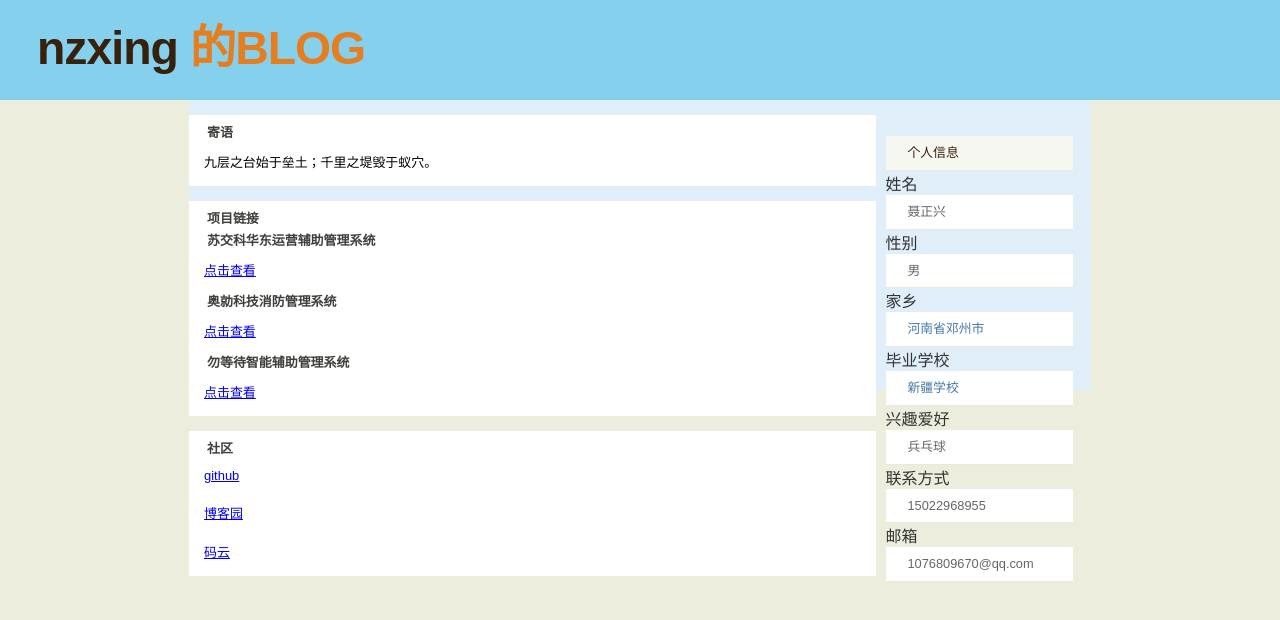
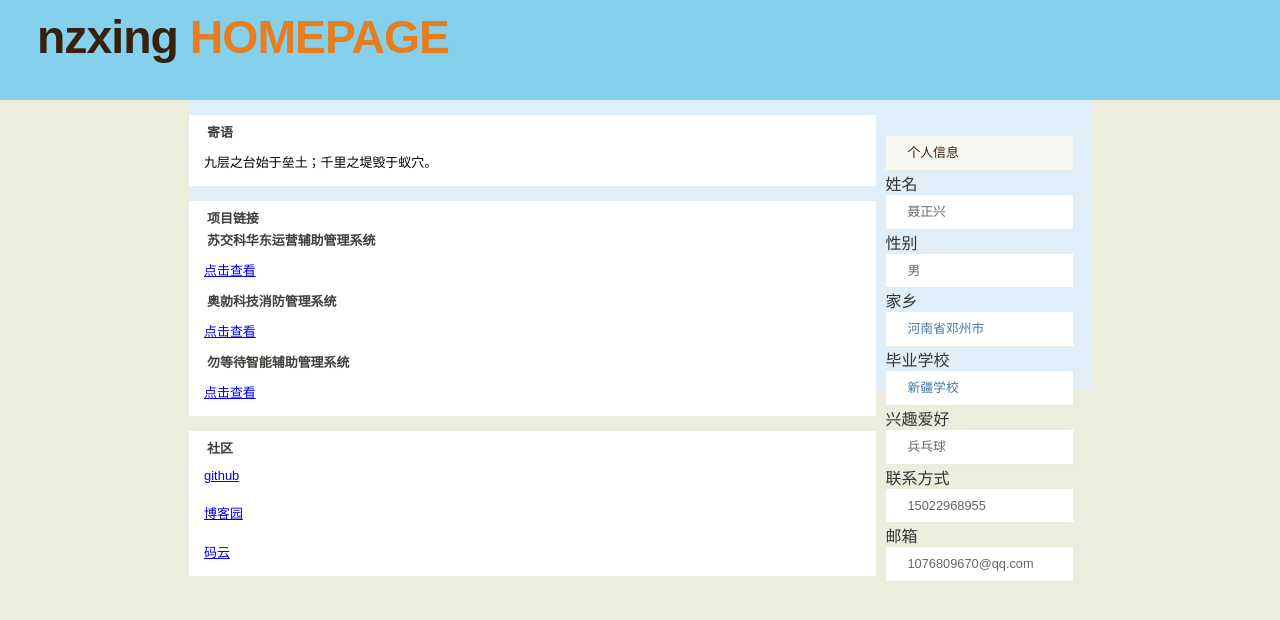
Before and after one commit to nzxing/nzxing.github.io, a plain HTML site: page index.html in a window 1280 px wide. Drawn offline with Linux system fonts and the light colour scheme.

Commit message:
Update index.html

```diff
--- a/index.html
+++ b/index.html
@@ -250,7 +250,7 @@ footer a:hover{
 <body>
 <header>
   <h1>
-        nzxing  <span class="orange"> 的BLOG </span>
+        nzxing  <span class="orange"> HOMEPAGE </span>
   </h1>
 </header>
 
```
